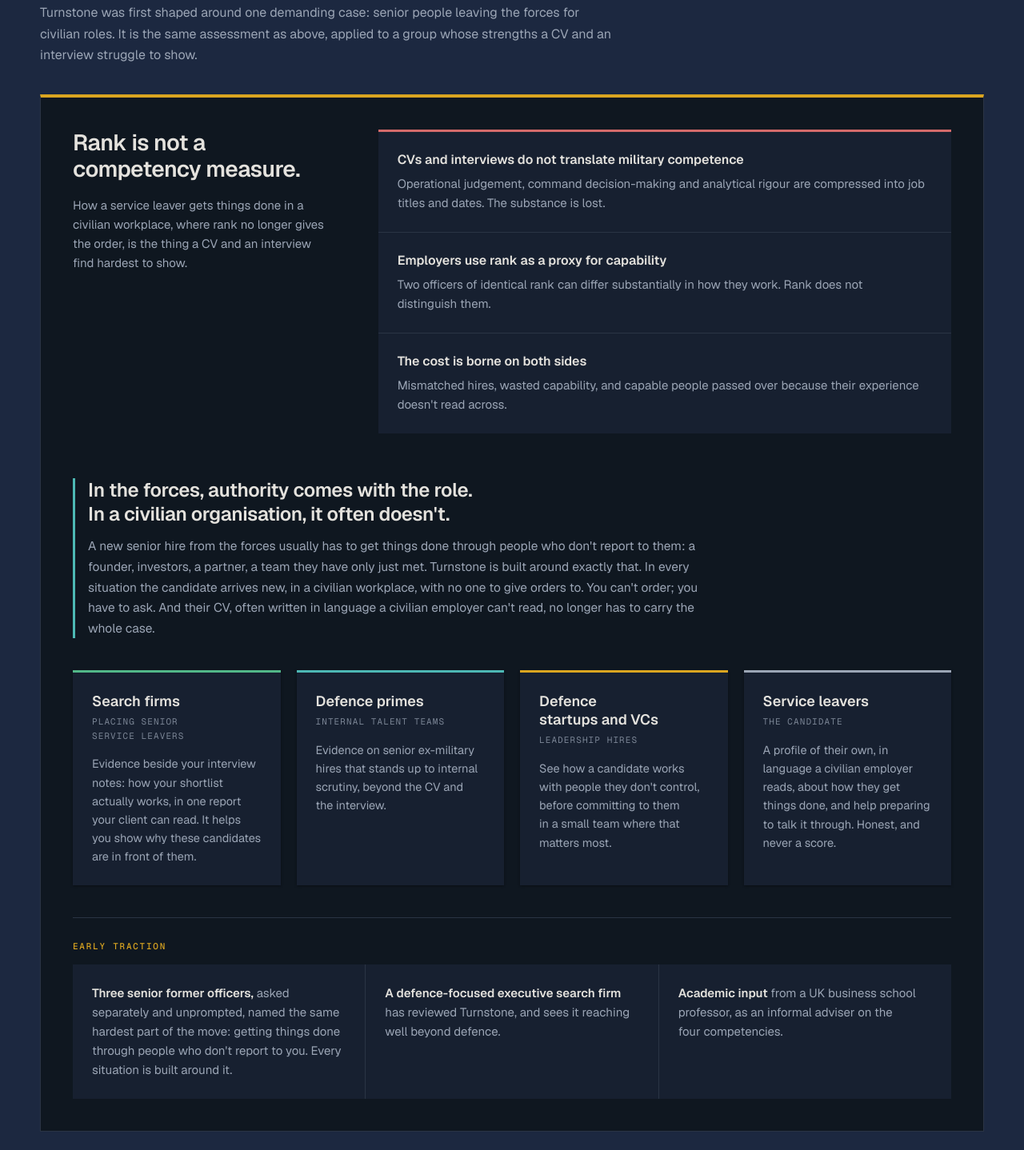
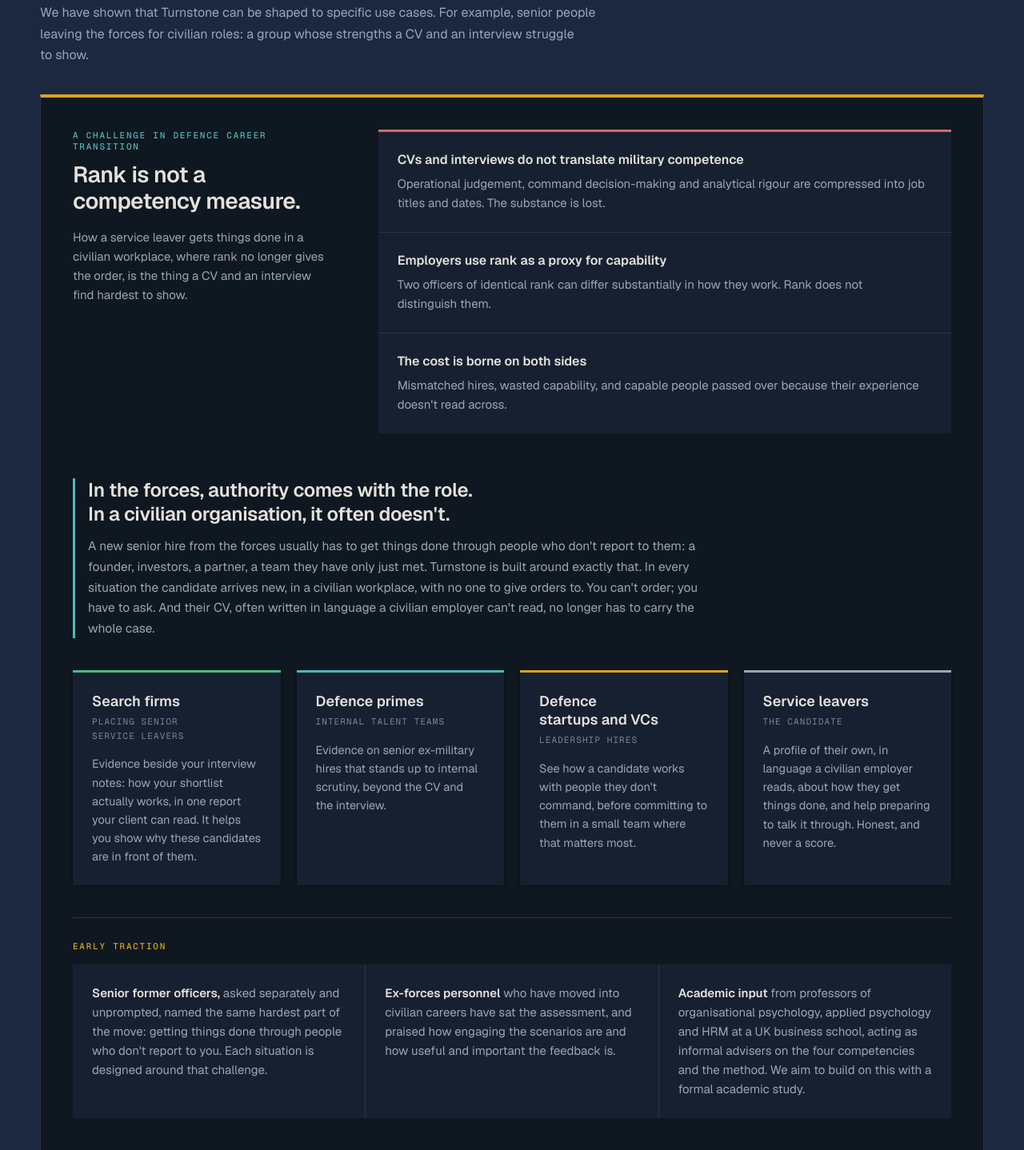
Before and after one commit to BoyAdz23/pathfinder-site, a plain HTML site: page index.html in a window 1280 px wide. Shown: the part 8710-10148 px from the top of the page at 80% size. Drawn offline with nearby package versions, Linux system fonts and the light colour scheme.

Commit message:
Case study wording: use cases, a defence transition label, 'command', and revised early traction (Adam)
Co-Authored-By: Claude Opus 5.5 <noreply@anthropic.com>

```diff
--- a/index.html
+++ b/index.html
@@ -541,10 +541,11 @@
     <div class="wrap">
       <div class="cs-head"><span class="cs-badge">Case study</span><span class="label on">07 / A sector use case</span></div>
       <h2 class="h2" style="font-size:clamp(30px,4vw,44px);line-height:1.1;letter-spacing:-0.025em;">Military to civilian transition</h2>
-      <p class="lede">Turnstone was first shaped around one demanding case: senior people leaving the forces for civilian roles. It is the same assessment as above, applied to a group whose strengths a CV and an interview struggle to show.</p>
+      <p class="lede">We have shown that Turnstone can be shaped to specific use cases. For example, senior people leaving the forces for civilian roles: a group whose strengths a CV and an interview struggle to show.</p>
       <div class="cs-frame" style="margin-top:36px;">
       <div class="grid-2col" style="display:grid;grid-template-columns:minmax(220px,1fr) minmax(0,2.2fr);gap:56px;align-items:start;">
         <div>
+          <div class="label on" style="margin-bottom:12px;">A challenge in defence career transition</div>
           <h3 style="font-size:clamp(22px,2.6vw,28px);line-height:1.15;font-weight:600;letter-spacing:-0.02em;">Rank is not a competency measure.</h3>
           <p style="margin-top:18px;font-size:15px;line-height:1.6;color:var(--tx2);">How a service leaver gets things done in a civilian workplace, where rank no longer gives the order, is the thing a CV and an interview find hardest to show.</p>
         </div>
@@ -574,7 +575,7 @@
         <div class="card gold">
           <h3 style="font-size:18px;margin-bottom:0;">Defence startups and VCs</h3>
           <p class="mono" style="margin-top:6px;font-size:11px;letter-spacing:0.1em;text-transform:uppercase;color:var(--tx3);">Leadership hires</p>
-          <p style="margin-top:14px;">See how a candidate works with people they don't control, before committing to them in a small team where that matters most.</p>
+          <p style="margin-top:14px;">See how a candidate works with people they don't command, before committing to them in a small team where that matters most.</p>
         </div>
         <div class="card" style="border-top-color:var(--tx2);">
           <h3 style="font-size:18px;margin-bottom:0;">Service leavers</h3>
@@ -586,9 +587,9 @@
       <div class="cs-traction">
         <div class="label" style="color:var(--gold);">Early traction</div>
         <div class="ruled">
-          <div><p><b>Three senior former officers,</b> asked separately and unprompted, named the same hardest part of the move: getting things done through people who don't report to you. Every situation is built around it.</p></div>
-          <div><p><b>A defence-focused executive search firm</b> has reviewed Turnstone, and sees it reaching well beyond defence.</p></div>
-          <div><p><b>Academic input</b> from a UK business school professor, as an informal adviser on the four competencies.</p></div>
+          <div><p><b>Senior former officers,</b> asked separately and unprompted, named the same hardest part of the move: getting things done through people who don't report to you. Each situation is designed around that challenge.</p></div>
+          <div><p><b>Ex-forces personnel</b> who have moved into civilian careers have sat the assessment, and praised how engaging the scenarios are and how useful and important the feedback is.</p></div>
+          <div><p><b>Academic input</b> from professors of organisational psychology, applied psychology and HRM at a UK business school, acting as informal advisers on the four competencies and the method. We aim to build on this with a formal academic study.</p></div>
         </div>
       </div>
       </div>
```
